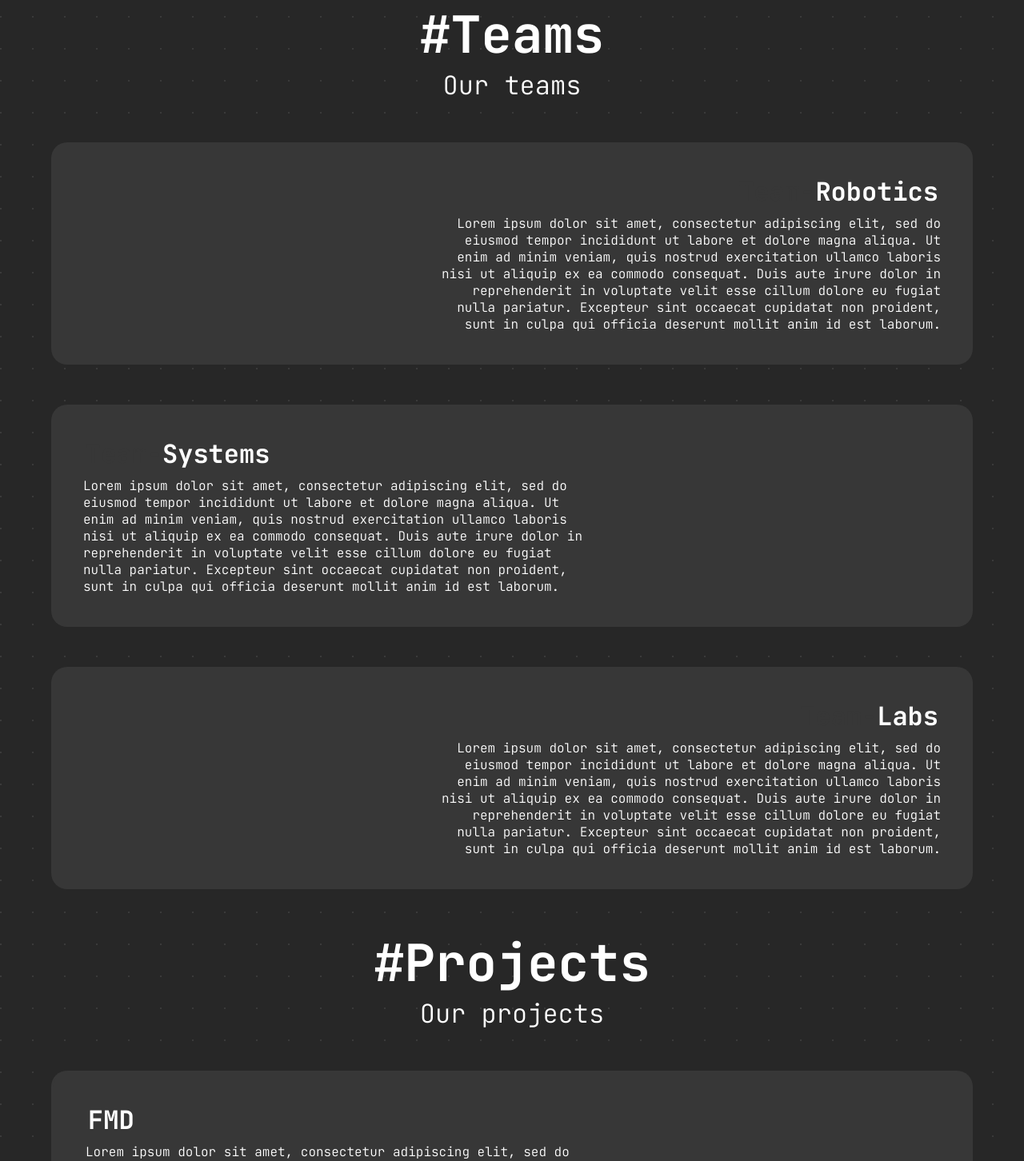
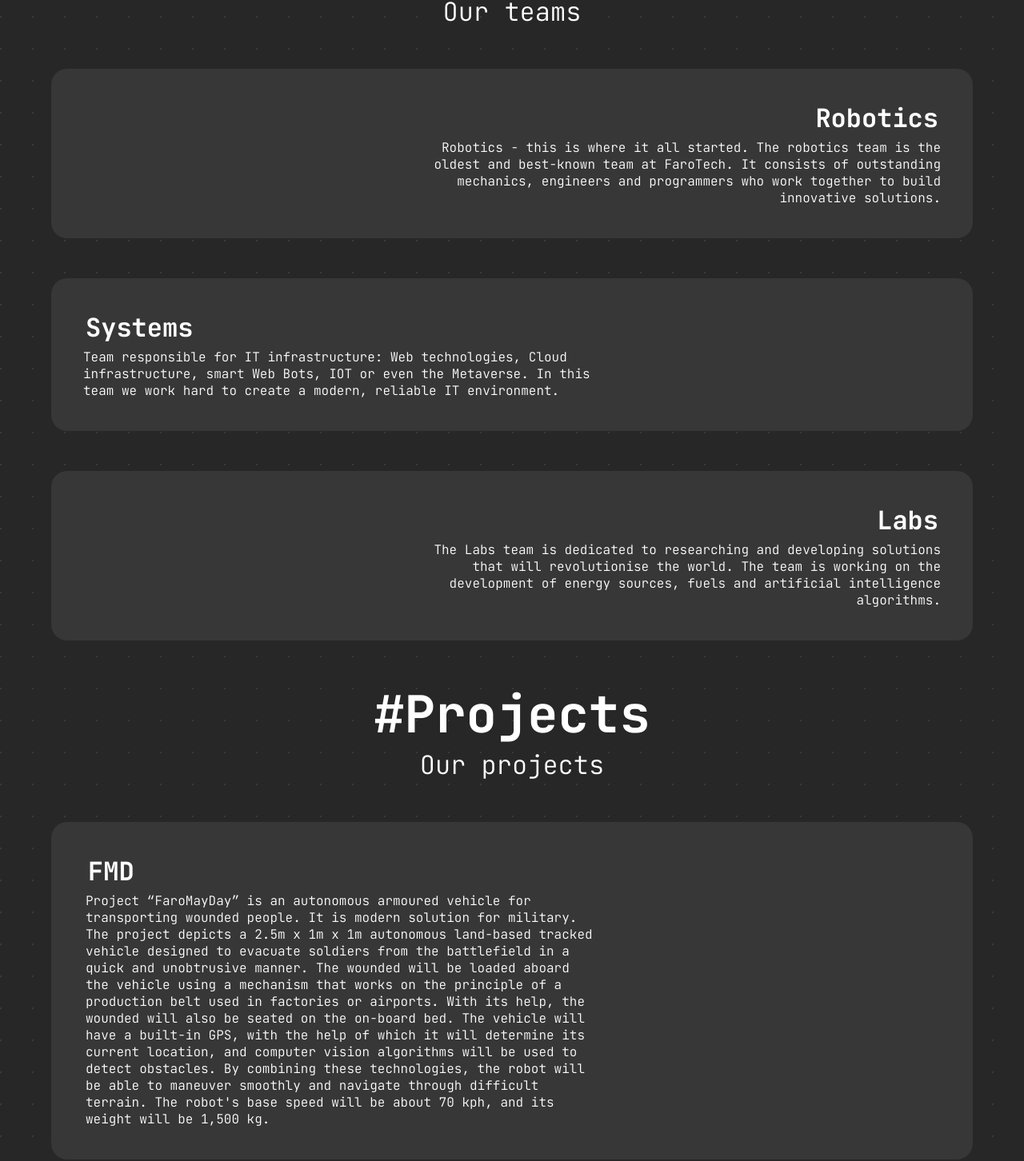
Before and after one commit to hhfunny/faro-webapp-fork, a React (Vite) app: page / in a window 1280 px wide. Shown: the part 1180-2632 px from the top of the page at 80% size. Built offline with nearby package versions, Linux system fonts and the light colour scheme; a web font is replaced by a local one.

Commit message:
Update components and CSS for About Us, Projects, and Teams pages; add animated underline effect to h1 elements

```diff
--- a/src/components/AboutUs.jsx
+++ b/src/components/AboutUs.jsx
@@ -9,7 +9,8 @@ const AboutUs = () => {
           <p>Who we are</p>
         </div>
         <div className='aboutUsContent jetbrains-mono'>
-          <p>Lorem ipsum dolor sit amet, consectetur adipiscing elit, sed do eiusmod tempor incididunt ut labore et dolore magna aliqua. Ut enim ad minim veniam, quis nostrud exercitation ullamco laboris nisi ut aliquip ex ea commodo consequat. Duis aute irure dolor in reprehenderit in voluptate velit esse cillum dolore eu fugiat nulla pariatur. Excepteur sint occaecat cupidatat non proident, sunt in culpa qui officia deserunt mollit anim id est laborum.</p>
+          <p>We are an organization of young technocrats
+            that puts technological development above all else.</p>
         </div>
       </div>
     </>
--- a/src/components/Projects.jsx
+++ b/src/components/Projects.jsx
@@ -12,13 +12,21 @@ const Projects = () => {
           <div className='projectsLeft'>
             <h1>FMD</h1>
             <p>
-              Lorem ipsum dolor sit amet, consectetur adipiscing elit, sed do
-              eiusmod tempor incididunt ut labore et dolore magna aliqua. Ut
-              enim ad minim veniam, quis nostrud exercitation ullamco laboris
-              nisi ut aliquip ex ea commodo consequat. Duis aute irure dolor in
-              reprehenderit in voluptate velit esse cillum dolore eu fugiat
-              nulla pariatur. Excepteur sint occaecat cupidatat non proident,
-              sunt in culpa qui officia deserunt mollit anim id est laborum.
+              Project “FaroMayDay” is an
+              autonomous armoured vehicle for transporting wounded people.
+              It is modern solution for military.
+              The project depicts a 2.5m x 1m x 1m autonomous land-based tracked vehicle designed to evacuate soldiers from the battlefield in a quick and unobtrusive manner.
+              The wounded will be loaded aboard the vehicle using a mechanism
+              that works on the principle of a production belt used in
+              factories or airports. With its help,
+              the wounded will also be seated on the on-board bed.
+              The vehicle will have a built-in GPS,
+              with the help of which it will determine its current location,
+              and computer vision algorithms will be used to detect obstacles.
+              By combining these technologies, the robot will be able to
+              maneuver smoothly and navigate through difficult terrain.
+              The robot's base speed will be about 70 kph,
+              and its weight will be 1,500 kg.
             </p>
           </div>
         </div>
--- a/src/components/Teams.jsx
+++ b/src/components/Teams.jsx
@@ -12,37 +12,27 @@ const Teams = () => {
           <div className='teamsRight'>
             <h1>Robotics</h1>
             <p>
-              Lorem ipsum dolor sit amet, consectetur adipiscing elit, sed do
-              eiusmod tempor incididunt ut labore et dolore magna aliqua. Ut
-              enim ad minim veniam, quis nostrud exercitation ullamco laboris
-              nisi ut aliquip ex ea commodo consequat. Duis aute irure dolor in
-              reprehenderit in voluptate velit esse cillum dolore eu fugiat
-              nulla pariatur. Excepteur sint occaecat cupidatat non proident,
-              sunt in culpa qui officia deserunt mollit anim id est laborum.
+              Robotics - this is where it all started.
+              The robotics team is the oldest and best-known
+              team at FaroTech. It consists of outstanding mechanics,
+              engineers and programmers
+              who work together to build innovative solutions.
             </p>
           </div>
           <div className='teamsLeft'>
             <h1>Systems</h1>
             <p>
-              Lorem ipsum dolor sit amet, consectetur adipiscing elit, sed do
-              eiusmod tempor incididunt ut labore et dolore magna aliqua. Ut
-              enim ad minim veniam, quis nostrud exercitation ullamco laboris
-              nisi ut aliquip ex ea commodo consequat. Duis aute irure dolor in
-              reprehenderit in voluptate velit esse cillum dolore eu fugiat
-              nulla pariatur. Excepteur sint occaecat cupidatat non proident,
-              sunt in culpa qui officia deserunt mollit anim id est laborum.
+              Team responsible for IT infrastructure: Web technologies,
+              Cloud infrastructure, smart Web Bots, IOT or even the Metaverse.
+              In this team we work hard to create a modern, reliable IT environment.
             </p>
           </div>
           <div className='teamsRight'>
             <h1>Labs</h1>
             <p>
-              Lorem ipsum dolor sit amet, consectetur adipiscing elit, sed do
-              eiusmod tempor incididunt ut labore et dolore magna aliqua. Ut
-              enim ad minim veniam, quis nostrud exercitation ullamco laboris
-              nisi ut aliquip ex ea commodo consequat. Duis aute irure dolor in
-              reprehenderit in voluptate velit esse cillum dolore eu fugiat
-              nulla pariatur. Excepteur sint occaecat cupidatat non proident,
-              sunt in culpa qui officia deserunt mollit anim id est laborum.
+              The Labs team is dedicated to researching and developing solutions that will revolutionise the world.
+              The team is working on the development of energy sources,
+              fuels and artificial intelligence algorithms.
             </p>
           </div>
         </div>
--- a/src/styles/BodyArea.css
+++ b/src/styles/BodyArea.css
@@ -32,13 +32,6 @@
   border-right: solid;
   border-color: var(--content-background-color);
 }
-
-.teams .teamsContent .teamsLeft h1::before,
-.teams .teamsContent .teamsRight h1::before {
-  content: "Team-";
-  color: var(--content-background-color);
-}
-
 
 .teams .teamsContent .teamsRight,
 .teams .teamsContent .teamsLeft,
@@ -77,23 +70,60 @@
   text-align: end;
 }
 
-
 .teams .teamsContent .teamsRight:hover,
 .teams .teamsContent .teamsLeft:hover,
 .projectsLeft:hover {
   box-shadow: 0 10px 100px 3px black;
 }
 
+/* Common styles for h1 elements that will have the animated underline */
+.teams .teamsContent .teamsLeft h1,
+.teams .teamsContent .teamsRight h1,
+.projects .projectsContent h1,
+.projects .projectsLeft h1 {
+  position: relative;
+  border-bottom: none;
+  margin-bottom: 5px;
+  width: fit-content;
+  transition: color 0.5s ease;
+}
+
 .teams .teamsContent .teamsLeft:hover h1,
 .teams .teamsContent .teamsRight:hover h1,
-.projectsContent .projectsLeft:hover h1 {
+.projects .projectsContent:hover h1,
+.projects .projectsLeft:hover h1 {
   color: var(--faro-color);
-  transition: 0.5s ease-in-out;
-  border-bottom: solid;
+  /* Set the text color to orange on hover */
 }
 
-.teams .teamsContent .teamsLeft:hover h1::before,
-.teams .teamsContent .teamsRight:hover h1::before {
-  color: var(--faro-color);
-  transition: 0.5s;
+/* Add this for the animated underline effect */
+.teams .teamsContent .teamsLeft h1::after,
+.teams .teamsContent .teamsRight h1::after,
+.projects .projectsContent h1::after,
+.projects .projectsLeft h1::after {
+  content: '';
+  position: absolute;
+  bottom: 0;
+  left: 0;
+  width: 0;
+  /* Start with no width */
+  height: 2px;
+  /* Thickness of the underline */
+  background-color: transparent;
+  /* Start with a transparent color */
+  transition: width 0.5s ease, background-color 0.5s ease;
+  /* Animate the width and background-color change */
 }
+
+/* Add this for the hover state on the parent */
+.teams .teamsContent .teamsLeft:hover h1::after,
+.teams .teamsContent .teamsRight:hover h1::after,
+.projects .projectsContent:hover h1::after,
+.projects .projectsLeft:hover h1::after {
+  width: 100%;
+  /* Full width on hover of the parent */
+  background-color: var(--faro-color);
+  /* Fade in the --faro-color on hover */
+}
+
+/* Rest of your CSS */
```
